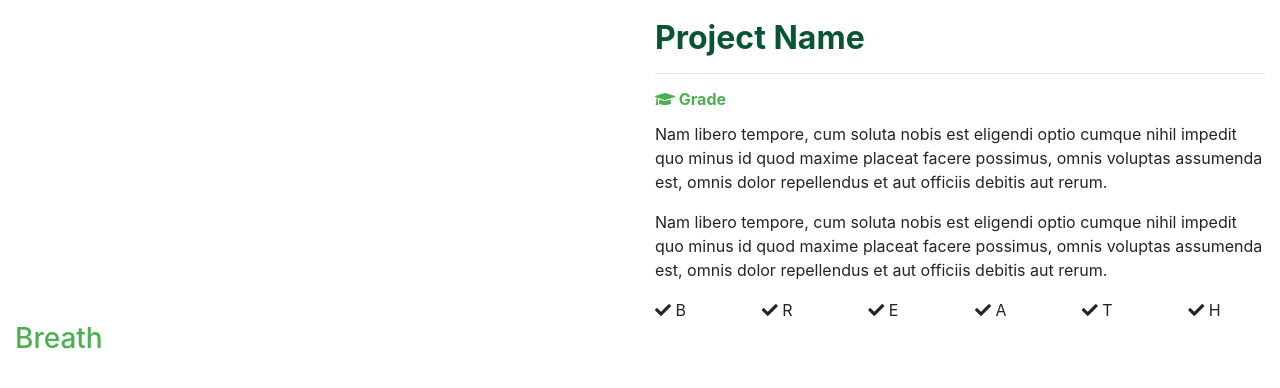
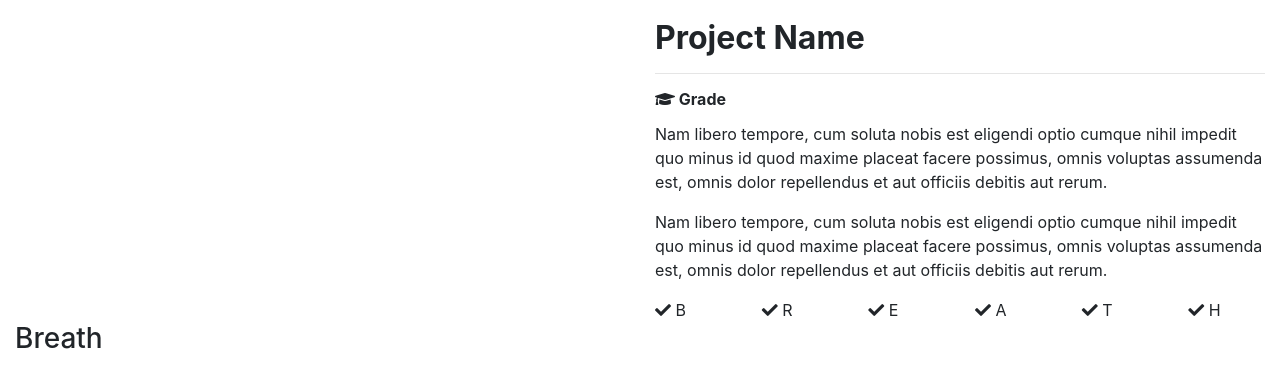
Before and after one commit to HACC2019/galaxy-brains, a Django app: page /project_page in a window 1280 px wide. Shown: the part 56-444 px from the top of the page. Run offline with Django 3.2, Linux system fonts and the light colour scheme; some libraries are stand-ins or nearby versions; some web fonts are replaced.

Commit message:
Save current work

```diff
--- a/src/constellation/static/style.css
+++ b/src/constellation/static/style.css
@@ -1,15 +1,7 @@
-main {
-  margin-top: 60px;
-}
-
 #mainNav {
   background-color: #085631;
   font-family: Podkova, Serif;
   position: absolute;
-}
-
-.green-font {
-  color: #085631;
 }
 
 .sign-in-box {
@@ -128,7 +120,3 @@ background-color: white;
   box-sizing: border-box;
   box-shadow: 0px 4px 4px rgba(0, 0, 0, 0.25);
 }
-
-.light-green {
-  color: #4caf50;
-}
```
Also changed, not shown: src/constellation/templates/base.html (line endings or trailing spaces).
